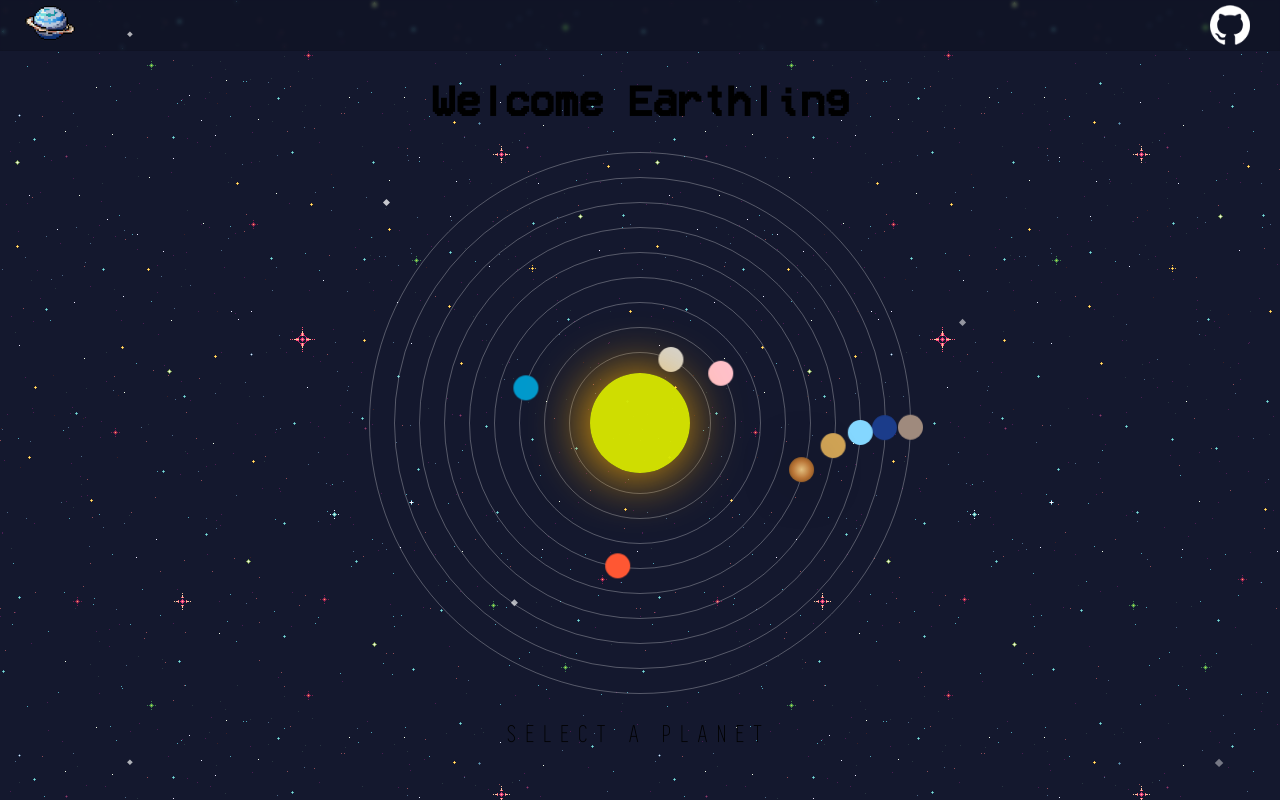
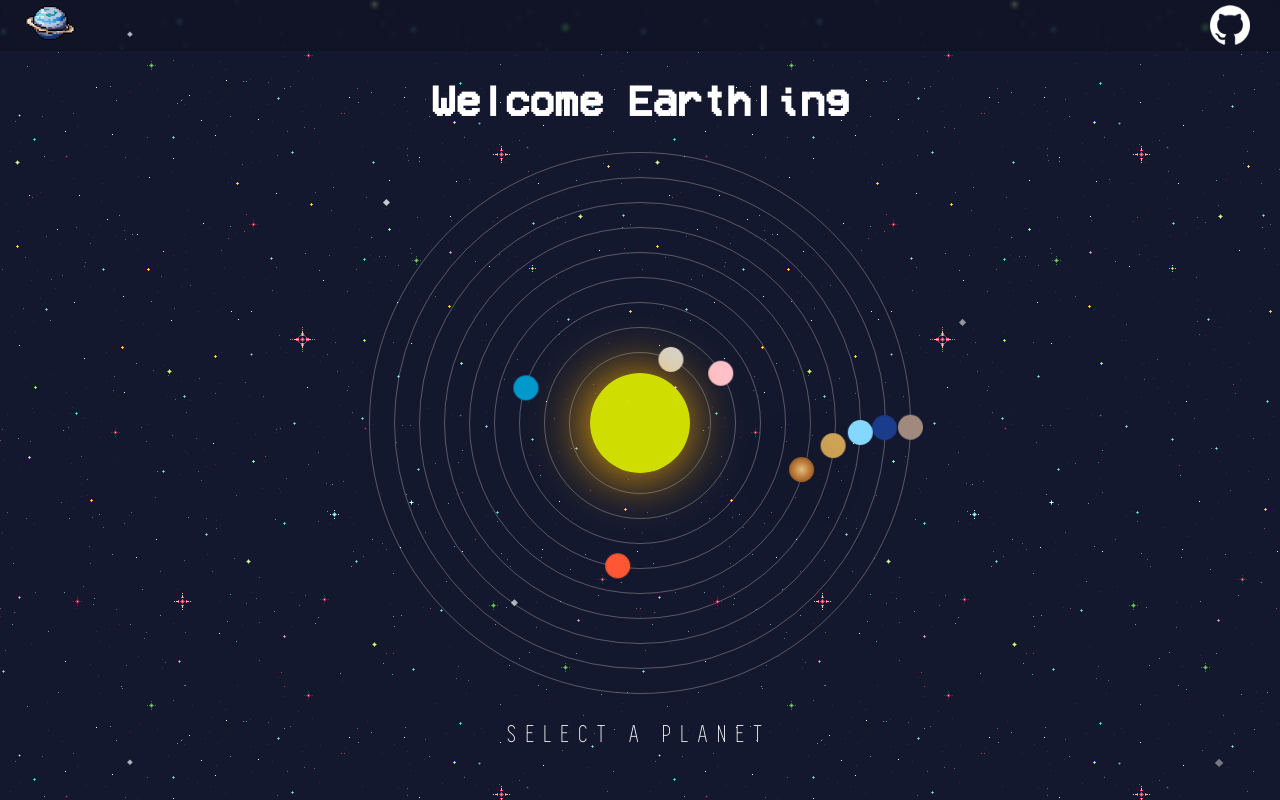
Before and after one commit to isaacclark0/OurSolarSystem, a Next.js app: page / in a window 1280 px wide. Built offline with nearby package versions, Linux system fonts and the light colour scheme.

Commit message:
Forced text color to white. (Text would go black on dark themed devices)

```diff
--- a/styles/Index.module.css
+++ b/styles/Index.module.css
@@ -349,6 +349,7 @@
     letter-spacing: 10px;
     font-family: simple;
     margin-bottom:0;
+    color: #ffffff;
   }
 
   .hoverDisplay {
@@ -366,6 +367,7 @@
   }
 
   .siteTitle {
+    color: #ffffff;
     text-align: center;
     font-size: 42px;
     font-family: pixelz;
--- a/styles/Moons.module.css
+++ b/styles/Moons.module.css
@@ -21,6 +21,7 @@
     align-items: center;
     justify-content: center;
     font-family: pixelz;
+    color: #ffffff;
   }
   .moonCard:hover {
     cursor: pointer;
--- a/styles/PlanetsStats.module.css
+++ b/styles/PlanetsStats.module.css
@@ -17,6 +17,7 @@
   }
 
   .planetInfo h4 {
+	color: #ffffff;
 	font-family: prof;
 	margin:15px;
 	text-align: center;
```
